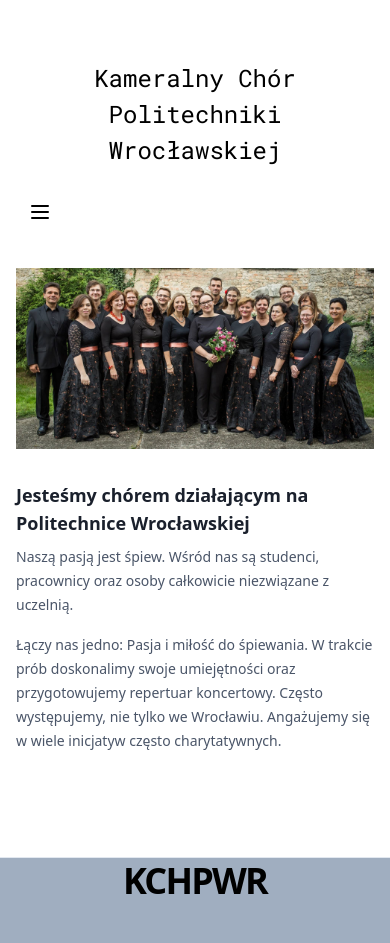
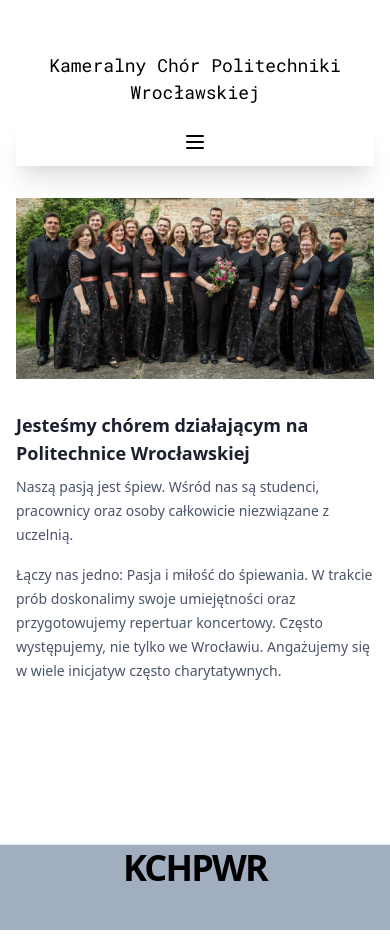
Before and after one commit to PatrykDyminski/KChPWRPage, a Next.js app: page / in a window 390 px wide. Built offline with nearby package versions, Linux system fonts and the light colour scheme.

Commit message:
centered navigation on mobile

```diff
--- a/components/Nav.js
+++ b/components/Nav.js
@@ -18,12 +18,12 @@
 
   return (
     <div className="font-roboto">
-      <header className="flex text-2xl md:text-4xl justify-center text-center mt-5 mb-5">
+      <header className="flex text-lg sm:text-2xl md:text-4xl justify-center text-center my-3 md:my-5">
         <Link href='/'>
           <a>Kameralny Chór Politechniki Wrocławskiej</a>
         </Link>
       </header>
-      <div className="p-3 cursor-pointer md:hidden" onClick={toggle}>
+      <div className="p-3 flex justify-evenly items-center shadow-xl cursor-pointer md:hidden" onClick={toggle}>
         <svg className="w-6 h-6" fill="none" stroke="currentColor" viewBox="0 0 24 24" xmlns="http://www.w3.org/2000/svg"><path strokeLinecap="round" strokeLinejoin="round" strokeWidth="2" d="M4 6h16M4 12h16M4 18h16"></path></svg>
       </div>
       <nav>
```
